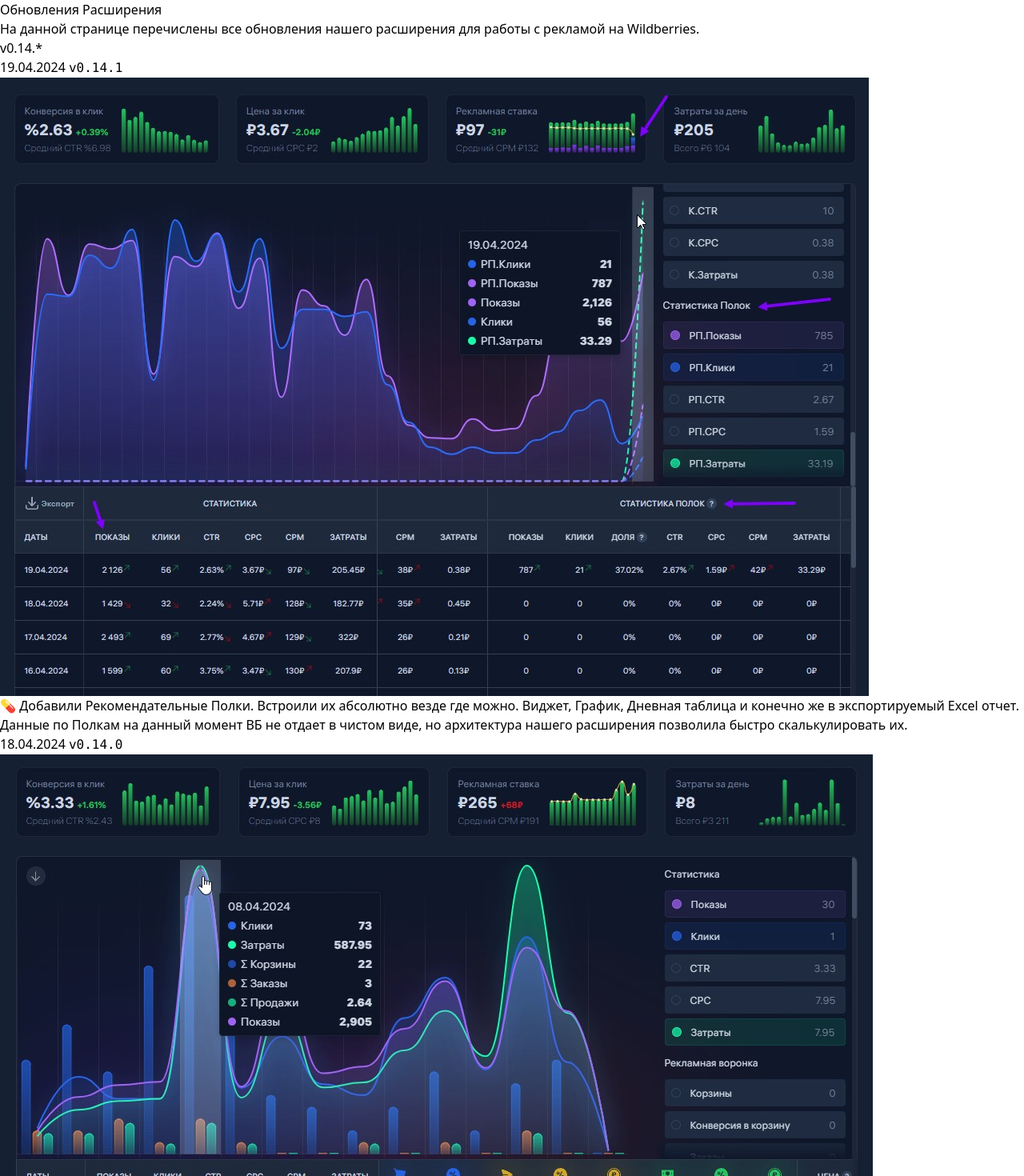
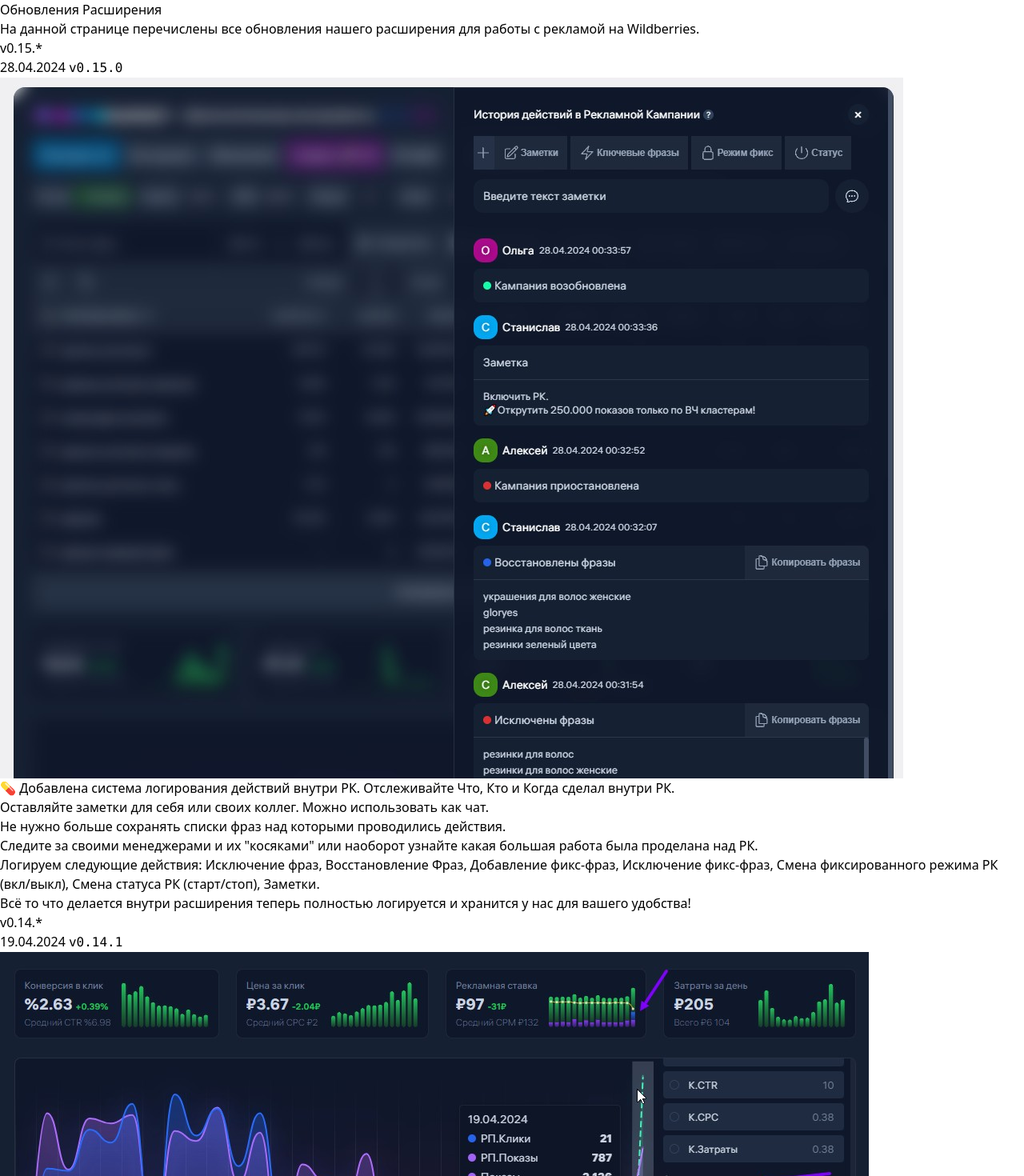
Before and after one commit to wbmeter/docs, a Next.js app: page /extension/updates in a window 1280 px wide. Shown: the top 1470 px of the page at 80% size. Built offline with nearby package versions, Linux system fonts and the light colour scheme.

Commit message:
update extension to 0.15.0

```diff
--- a/pages/extension/updates.mdx
+++ b/pages/extension/updates.mdx
@@ -2,6 +2,25 @@
 # Обновления Расширения
 
 На данной странице перечислены все обновления нашего расширения для работы с рекламой на Wildberries.
+
+## v0.15.\*
+
+### 28.04.2024 `v0.15.0`
+
+![](/extension-updates/51.jpg)
+
+💊 Добавлена система логирования действий внутри РК.
+Отслеживайте Что, Кто и Когда сделал внутри РК.
+
+ - Оставляйте заметки для себя или своих коллег. Можно использовать как чат.
+
+- Не нужно больше сохранять списки фраз над которыми проводились действия.
+
+- Следите за своими менеджерами и их "косяками" или наоборот узнайте какая большая работа была проделана над РК.
+
+Логируем следующие действия: Исключение фраз, Восстановление Фраз, Добавление фикс-фраз,  Исключение фикс-фраз, Смена фиксированного режима РК (вкл/выкл), Смена статуса РК (старт/стоп), Заметки.
+
+Всё то что делается внутри расширения теперь полностью логируется и хранится у нас для вашего удобства!
 
 ## v0.14.\*
 
```
Also changed, not shown: public/extension-updates/51.jpg (added).
